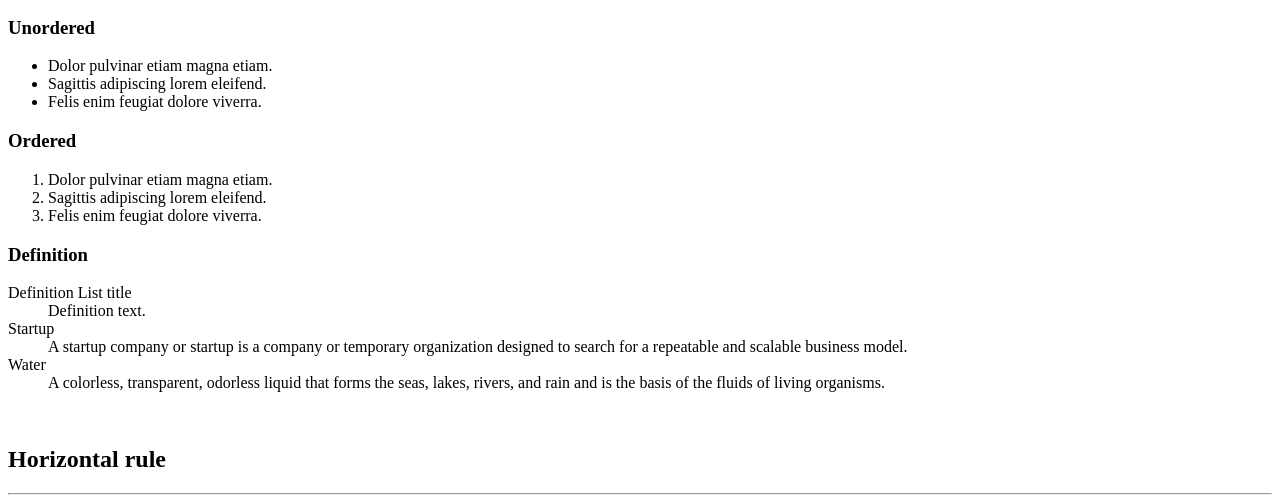
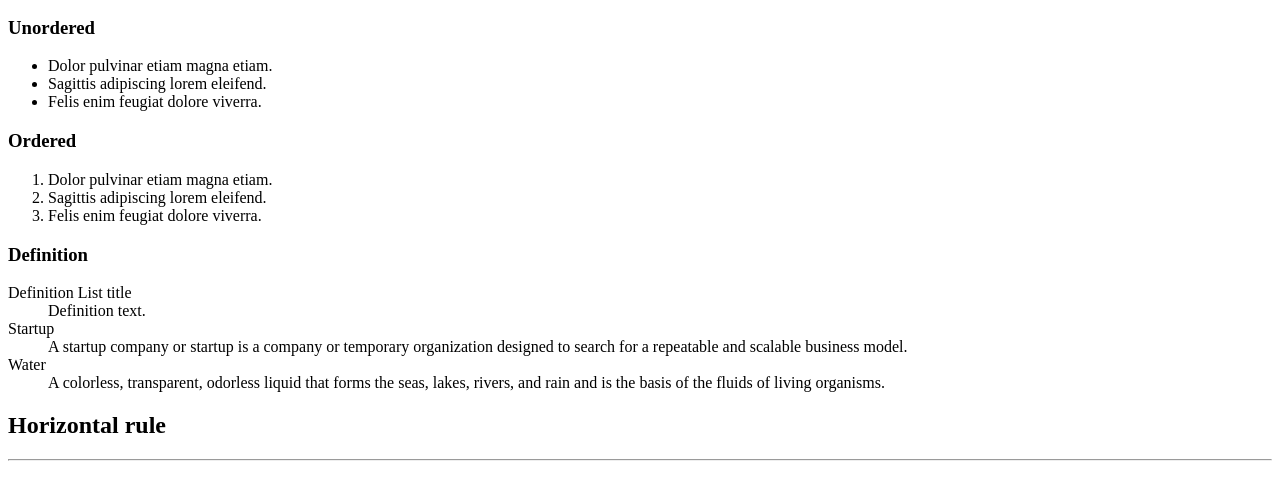
Before and after one commit to Gomez5sh/holbertonschool-web_front_end, a plain HTML site: page 0x00-html_advanced/28-styleguide.html in a window 1280 px wide. Shown: the part 536-1039 px from the top of the page. After the commit the page ends 1005 px from the top, so only its background shows below. Drawn offline with Linux system fonts and the light colour scheme.

Commit message:
[ADD]: 26-styleguide.html

```diff
--- a/0x00-html_advanced/28-styleguide.html
+++ b/0x00-html_advanced/28-styleguide.html
@@ -68,15 +68,14 @@
                 </dl>
             </div>
         </section>
-        <br>
         <!-- Horizontal rule -->
         <section>
             <header>
                 <h2>Horizontal rule</h2>
             </header>
-            <di>
+            <div>
                 <hr>
-            </di>
+            </div>
         </section>
     </main>
     <footer></footer>
```
